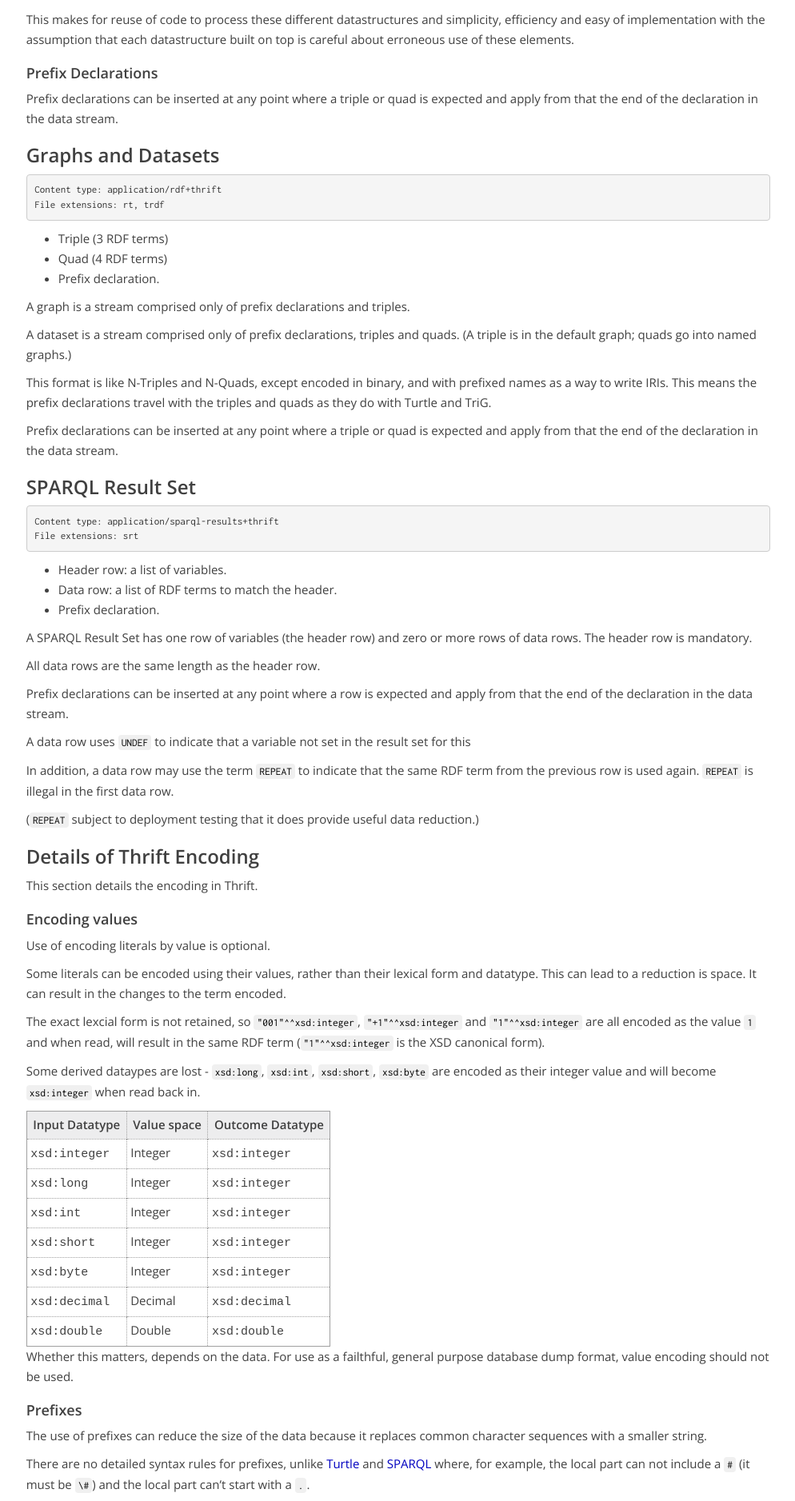
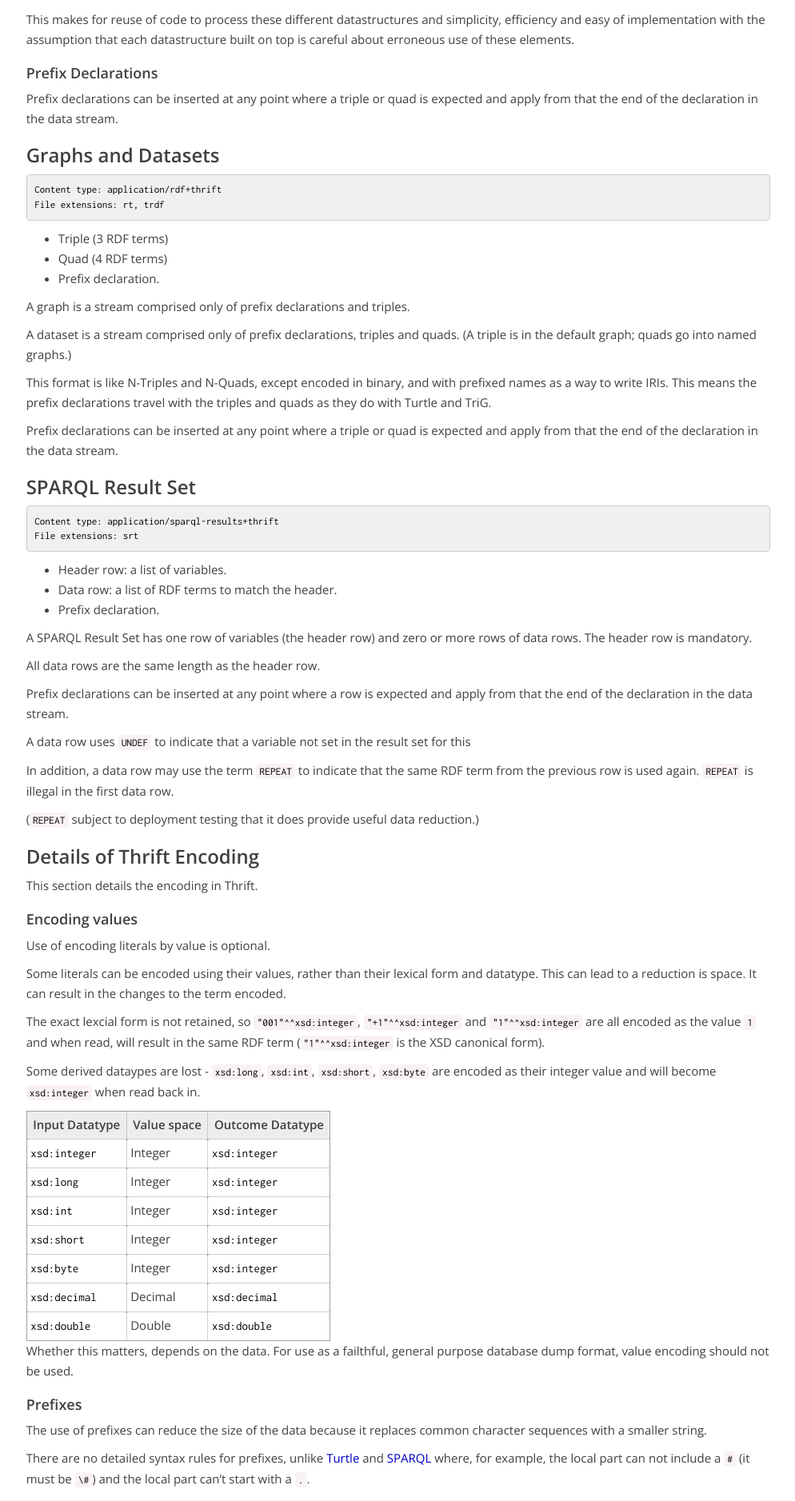
Before and after one commit to afs/afs.github.io, a Jekyll site: the page built from rdf-thrift/rdf-binary-thrift.md, in a window 1280 px wide. Shown: the part 813-2690 px from the top of the page at 80% size, without its empty margins (89-1083 px from the left). Built offline with Jekyll 4.4.1, drawn with Linux system fonts in a browser that asks for light colours.

Commit message:
Jekyll and appearance

```diff
--- a/css/custom.css
+++ b/css/custom.css
@@ -25,9 +25,26 @@
 h2 { font-size: 24px ; font-weight: bold ; }
 h3 { font-size: 18px ; font-weight: bold ; }
 
-code { font-family: "Inconsolata" ; color: black ; background-color: #F0F0F0 ; }
-pre { font-family: "Inconsolata" ; }
+tt   { font-family: "Inconsolata" ; color: black ; }
+code { font-family: "Inconsolata" ; color: black ; }
+pre  { font-family: "Inconsolata" ; color: black ;  background-color: #F0F0F0 ; }
+
 blockquote { font-size: 14px ; color: #888 ; font-style: italic ; }
+
+.defn {
+  margin-left :     5% ;
+  margin-right :    5% ;
+  border:           solid ;
+  border-color:     #808080 ;
+  border-width:     thin;
+  padding:          2mm;
+  page-break-inside: avoid ;
+}
+
+.indent {
+  margin-left :     5% ;
+  margin-right :    5% ;
+}
 
 table tr td,th {
   vertical-align: top;
```
Also changed, not shown: Gemfile.lock.
